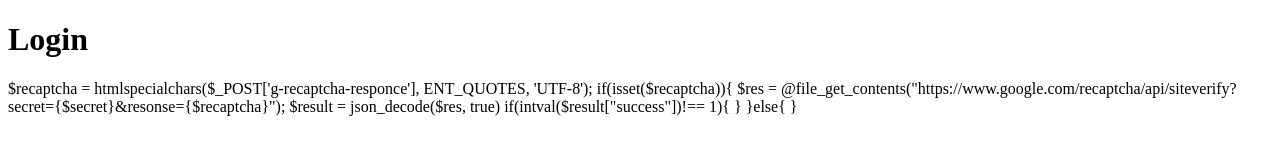
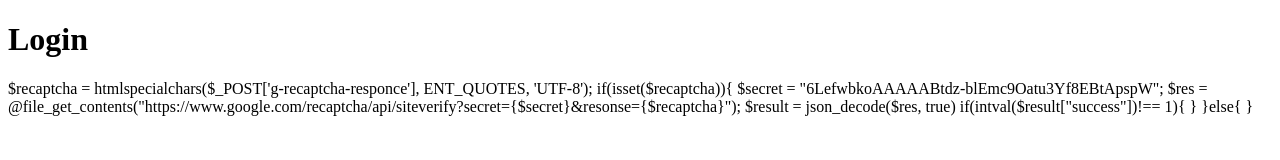
Before and after one commit to HitoshiKitamura/contact, a plain HTML site: page index.html in a window 1280 px wide. Drawn offline with Linux system fonts and the light colour scheme.

Commit message:
Update index.html

```diff
--- a/index.html
+++ b/index.html
@@ -12,6 +12,7 @@
     $recaptcha = htmlspecialchars($_POST['g-recaptcha-responce'], ENT_QUOTES, 'UTF-8');
 
     if(isset($recaptcha)){
+        $secret = "6LefwbkoAAAAABtdz-blEmc9Oatu3Yf8EBtApspW";
         $res = @file_get_contents("https://www.google.com/recaptcha/api/siteverify?secret={$secret}&resonse={$recaptcha}");
         $result = json_decode($res, true)
 
```
